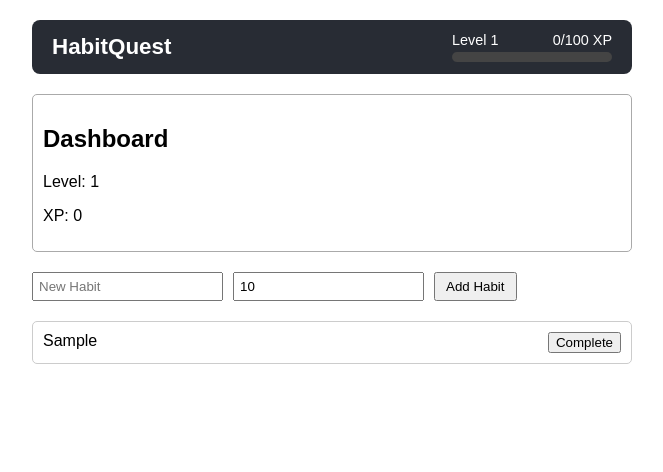
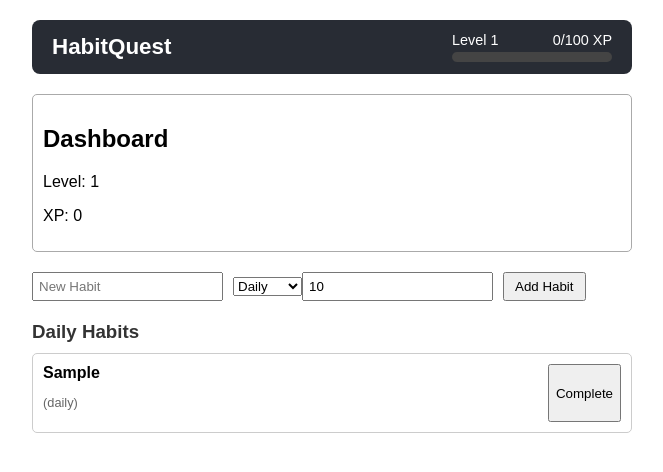
Before and after one commit to RioNagata/Habitquest, a React (Create React App) app: page / in a window 1280 px wide. Both pictures are taken after typing "Sample" into the empty fields and a click on the button "Add Habit". Shown: the top 472 px of the page, without its empty margins (308-971 px from the left). Built offline with nearby package versions, Linux system fonts and the light colour scheme.

Commit message:
period added to habits

```diff
--- a/src/components/HabitCard.jsx
+++ b/src/components/HabitCard.jsx
@@ -12,7 +12,10 @@ const HabitCard = ({ habit }) => {
 
   return (
     <div className={`habit-card ${habit.completed ? "completed" : ""}`}>
-      <span>{habit.name}</span>
+      <div>
+        <strong>{habit.name}</strong>
+        <p className="habit-frequency">({habit.frequency})</p>
+      </div>
       <button onClick={handleComplete}>
         {habit.completed ? "Done ✅" : "Complete"}
       </button>
--- a/src/components/HabitForm.jsx
+++ b/src/components/HabitForm.jsx
@@ -5,6 +5,7 @@ const HabitForm = () => {
   const { addHabit } = useContext(HabitContext);
   const [name, setName] = useState("");
   const [xpReward, setXpReward] = useState(10);
+  const [frequency, setFrequency] = useState("daily");
 
   const handleSubmit = (e) => {
     e.preventDefault();
@@ -13,6 +14,7 @@ const HabitForm = () => {
     const newHabit = {
       id: Date.now(),
       name,
+      frequency,
       completed: false,
       xpReward: Number(xpReward),
     };
@@ -20,6 +22,7 @@ const HabitForm = () => {
     addHabit(newHabit);
     setName("");
     setXpReward(10);
+    setFrequency("daily");
   };
 
   return (
@@ -30,6 +33,15 @@ const HabitForm = () => {
         value={name}
         onChange={(e) => setName(e.target.value)}
       />
+      <select
+        value={frequency}
+        onChange={(e) => setFrequency(e.target.value)}
+      >
+        <option value="daily">Daily</option>
+        <option value="weekly">Weekly</option>
+        <option value="monthly">Monthly</option>
+        <option value="yearly">Yearly</option>
+      </select>
       <input
         type="number"
         min="1"
--- a/src/components/HabitList.jsx
+++ b/src/components/HabitList.jsx
@@ -7,11 +7,23 @@ const HabitList = () => {
 
   if (habits.length === 0) return <p>No habits yet. Add one!</p>;
 
+  const groups = ["daily", "weekly", "monthly", "yearly"];
+
   return (
     <div className="habit-list">
-      {habits.map((habit) => (
-        <HabitCard key={habit.id} habit={habit} />
-      ))}
+      {groups.map((group) => {
+        const filtered = habits.filter((h) => h.frequency === group);
+        if (filtered.length === 0) return null;
+
+        return (
+          <div key={group} className="habit-group">
+            <h3>{group.charAt(0).toUpperCase() + group.slice(1)} Habits</h3>
+            {filtered.map((habit) => (
+              <HabitCard key={habit.id} habit={habit} />
+            ))}
+          </div>
+        );
+      })}
     </div>
   );
 };
--- a/src/styles/App.css
+++ b/src/styles/App.css
@@ -84,3 +84,17 @@
   background: linear-gradient(90deg, #4caf50, #8bc34a);
   transition: width 0.4s ease-in-out;
 }
+
+.habit-group {
+  margin-top: 20px;
+}
+
+.habit-group h3 {
+  margin-bottom: 10px;
+  color: #333;
+}
+
+.habit-frequency {
+  font-size: 0.8rem;
+  color: #666;
+}
```
